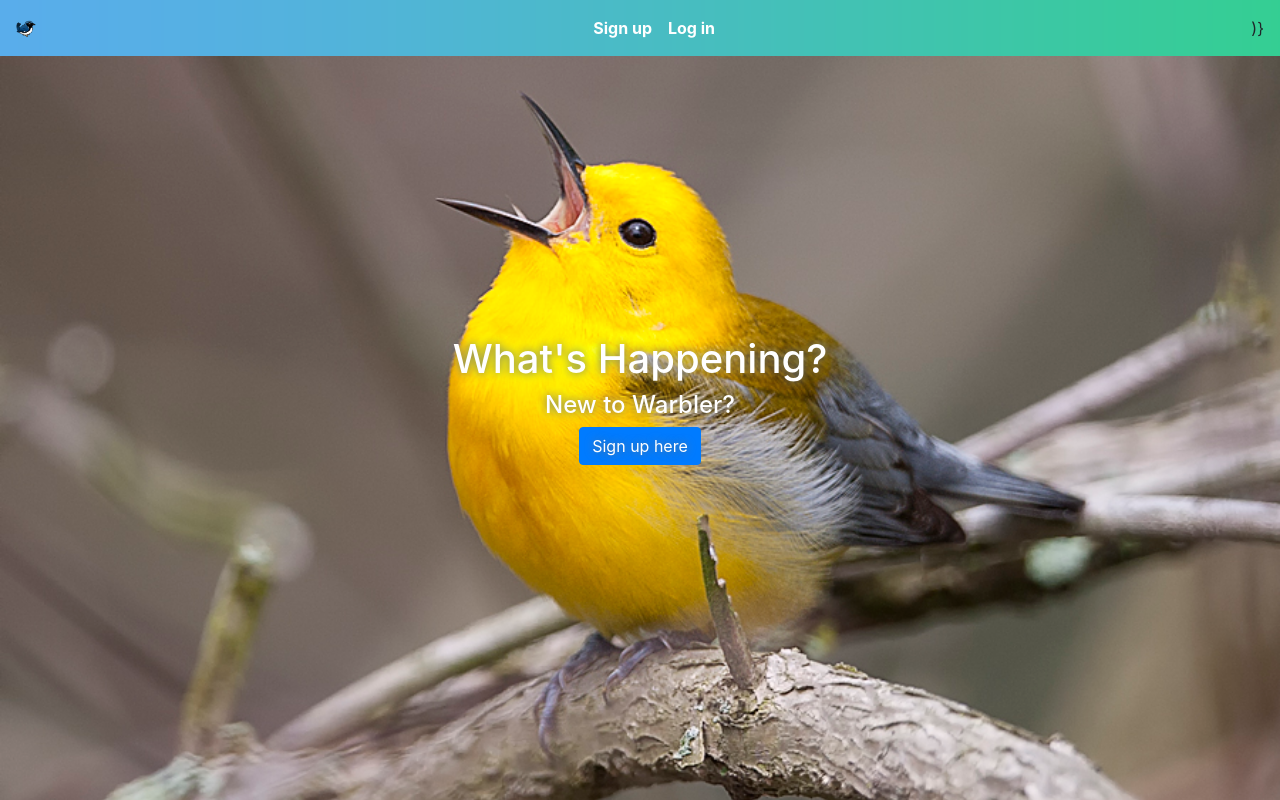
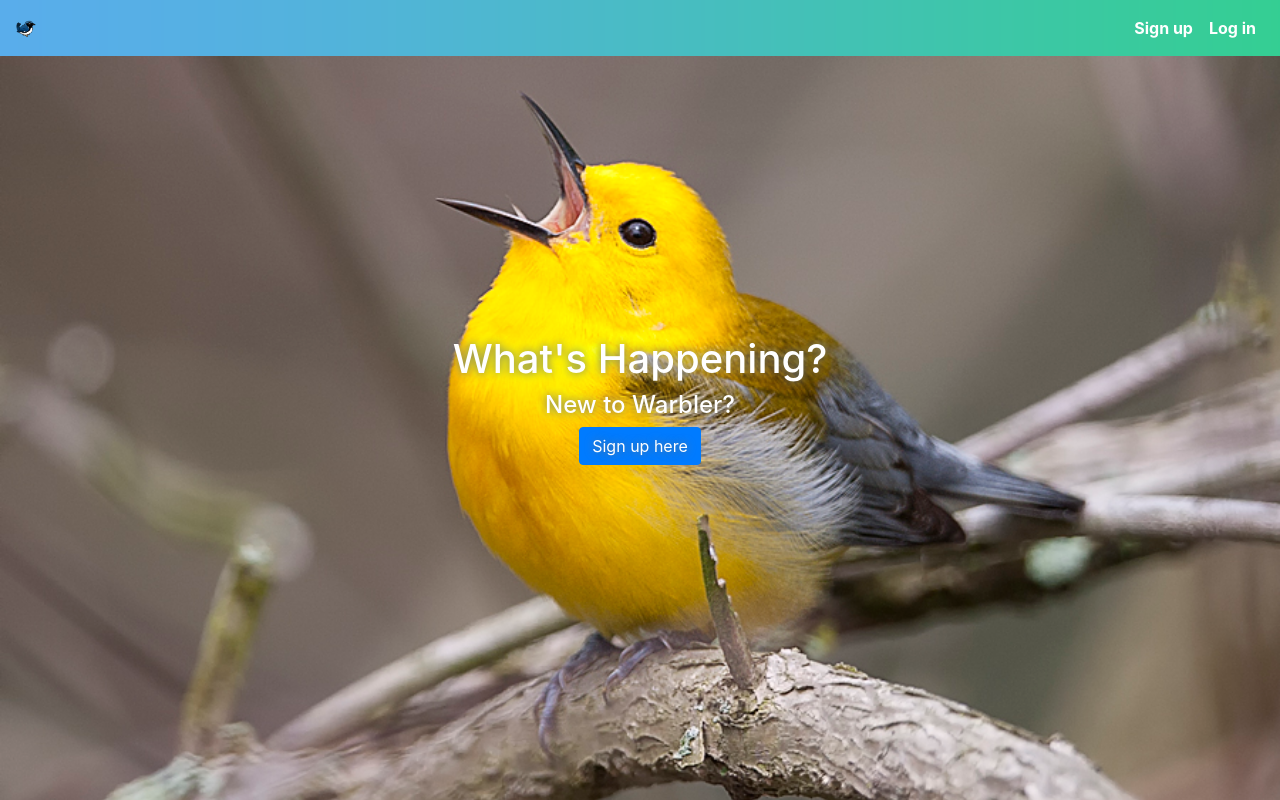
Before and after one commit to kelyndm/Warbler, a React (Create React App) app in the folder warbler-client/: page / in a window 1280 px wide. Built offline with nearby package versions, Linux system fonts and the light colour scheme.

Commit message:
Fix minor error on Navbar.

```diff
--- a/warbler-client/src/containers/Navbar.js
+++ b/warbler-client/src/containers/Navbar.js
@@ -21,7 +21,6 @@ class Navbar extends Component {
               <Link to="/signin">Log in</Link>
             </li>
           </ul>
-          )}
         </div>
       </nav>
     );
```
